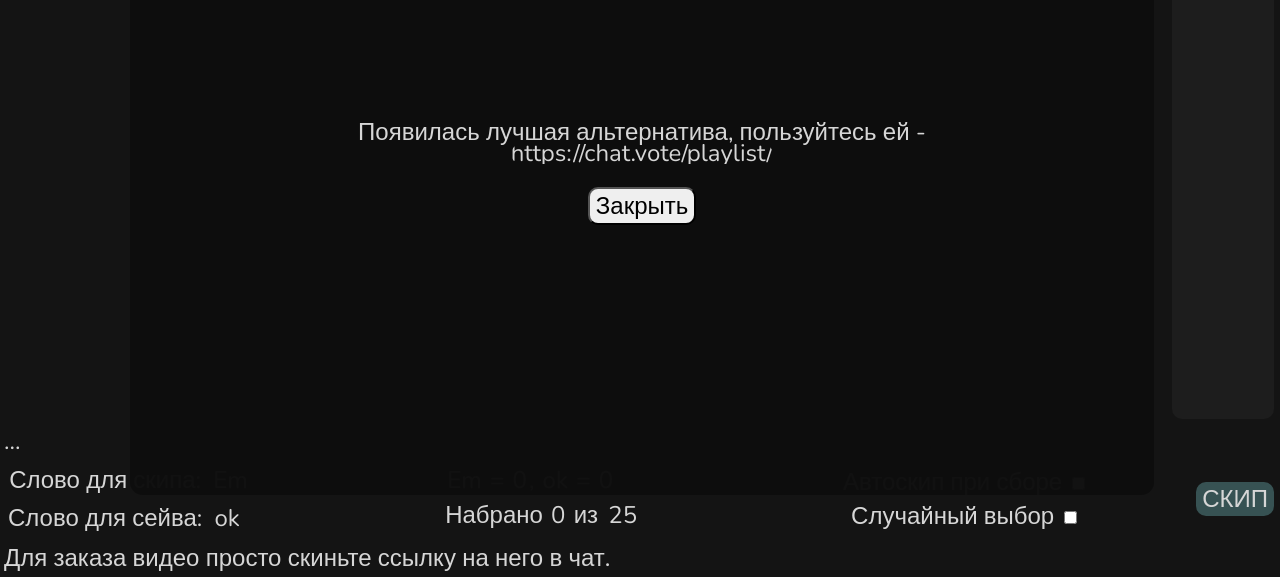
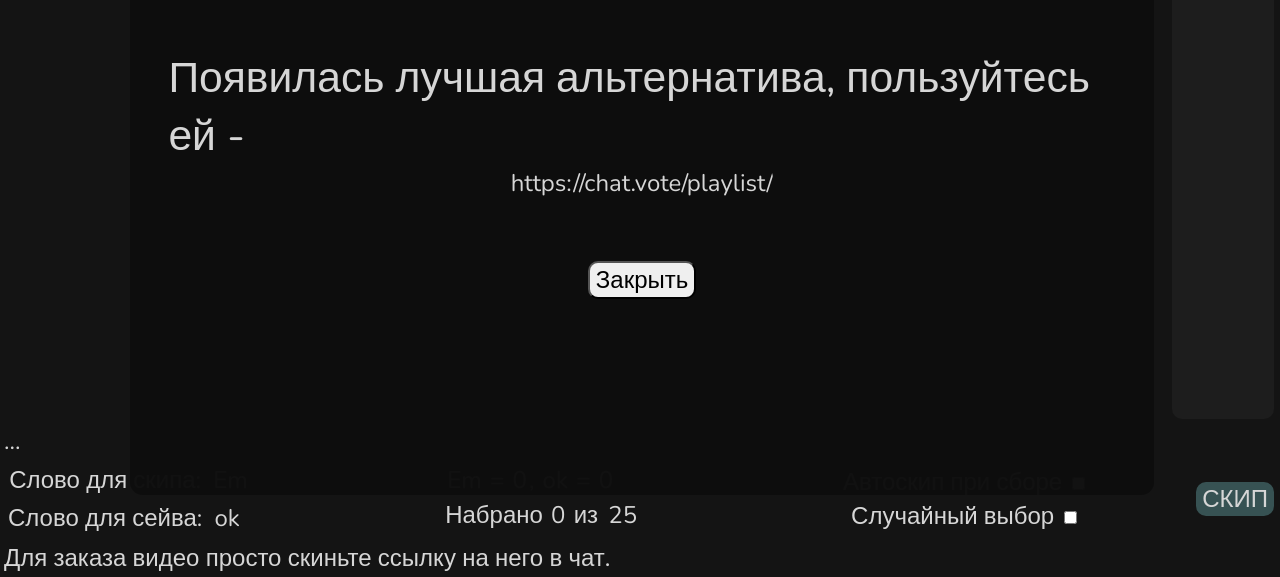
Before and after one commit to declider/twitchVideoRequests, a plain HTML site: page index.html in a window 1280 px wide. Shown: the part 227-804 px from the top of the page. Drawn offline with nearby package versions, Linux system fonts and the light colour scheme; a script that the page names is missing.

Commit message:
Update style.css

```diff
--- a/style.css
+++ b/style.css
@@ -139,7 +139,7 @@ label:hover {
     box-sizing: border-box;
     padding: 3vw;
     flex-direction: column;
-    line-height: 1.5vw;
-
+    font-size: 32pt;
+    text-wrap: wrap;
     /* display: none; */
 }
```
